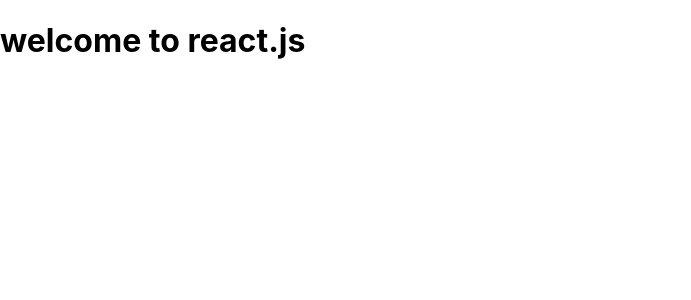
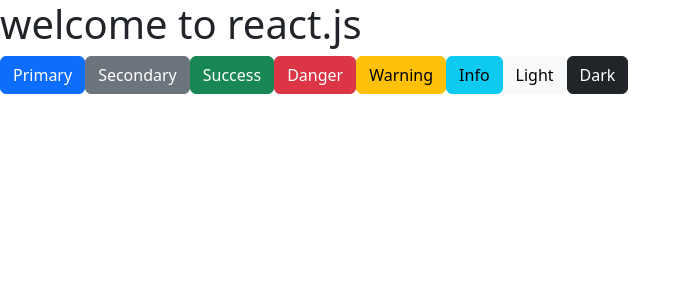
Before and after one commit to shashipandey100192/reactproject11, a React (Create React App) app: page / in a window 1280 px wide. Shown: the top 300 px of the page, without its empty margins (0-691 px from the left). Built offline with nearby package versions, Linux system fonts and the light colour scheme.

Commit message:
add bootstrap

```diff
--- a/package.json
+++ b/package.json
@@ -6,6 +6,7 @@
     "@testing-library/jest-dom": "^5.16.5",
     "@testing-library/react": "^13.4.0",
     "@testing-library/user-event": "^13.5.0",
+    "bootstrap": "^5.2.2",
     "react": "^18.2.0",
     "react-dom": "^18.2.0",
     "react-scripts": "5.0.1",
--- a/src/App.js
+++ b/src/App.js
@@ -1,9 +1,20 @@
 import logo from './logo.svg';
 import './App.css';
+import 'bootstrap/dist/css/bootstrap.min.css';
 
 function App() {
   return (
+    <div>
     <h1>welcome to react.js</h1>
+    <button type="button" class="btn btn-primary">Primary</button>
+    <button type="button" class="btn btn-secondary">Secondary</button>
+<button type="button" class="btn btn-success">Success</button>
+<button type="button" class="btn btn-danger">Danger</button>
+<button type="button" class="btn btn-warning">Warning</button>
+<button type="button" class="btn btn-info">Info</button>
+<button type="button" class="btn btn-light">Light</button>
+<button type="button" class="btn btn-dark">Dark</button>
+    </div>
     )
 }
 
```
Also changed, not shown: 1 other file (tests, documents, lock files or other folders).
